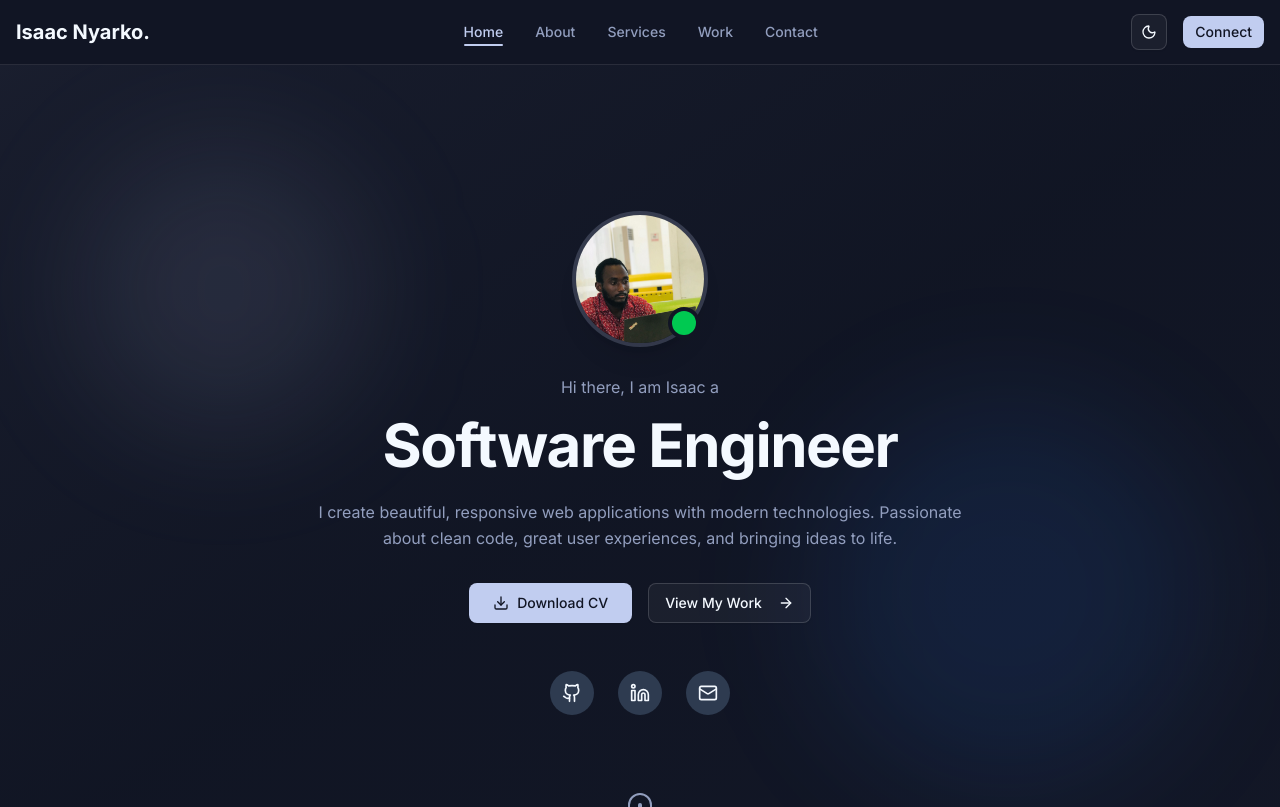
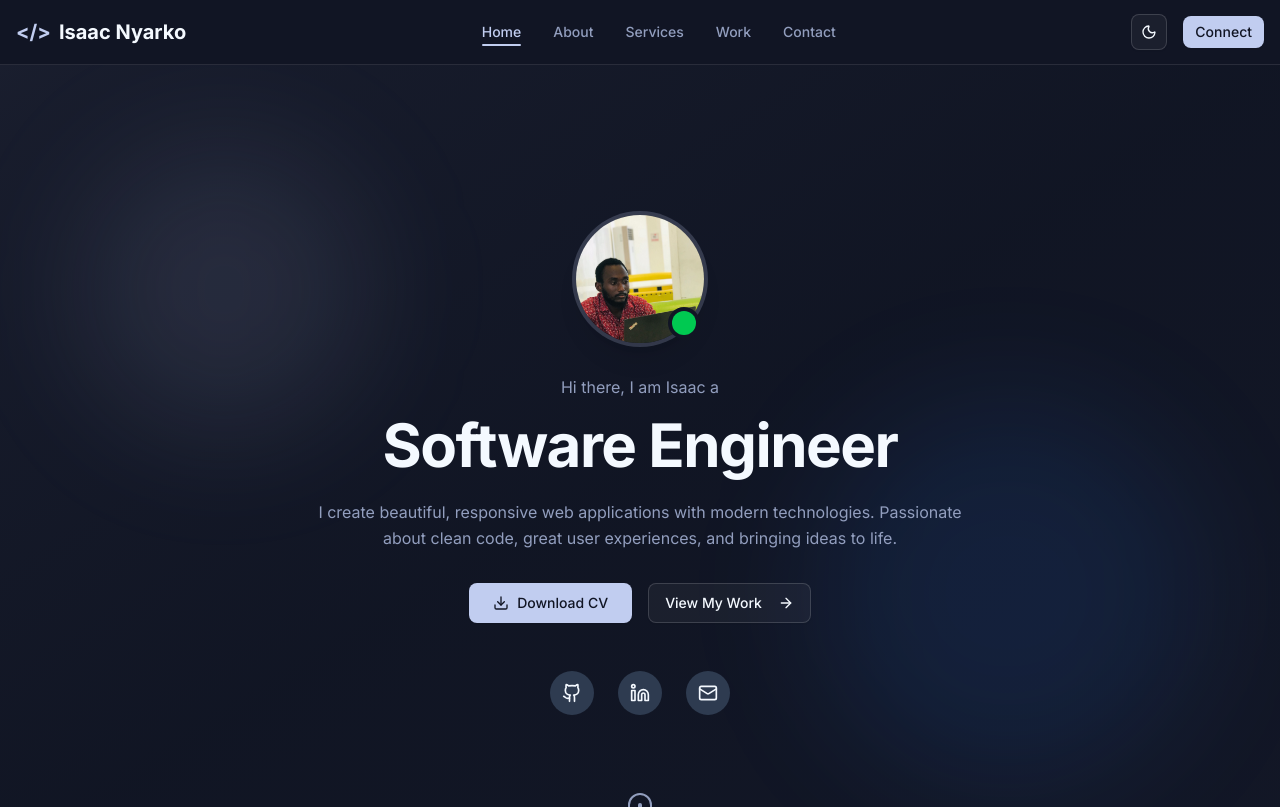
Before and after one commit to nyarko-i/portfolioProject, a Next.js app: page / in a window 1280 px wide. Shown: the top 807 px of the page. Built offline with nearby package versions, Linux system fonts and the light colour scheme.

Commit message:
logo under header component updated

```diff
--- a/components/header.tsx
+++ b/components/header.tsx
@@ -56,9 +56,10 @@ export default function Header() {
         {/* Logo */}
         <Link
           href="/"
-          className="text-xl font-bold hover:text-primary transition-colors"
+          className="text-xl font-bold hover:text-primary transition-colors flex items-center space-x-2"
         >
-          Isaac Nyarko.
+          <span className="text-primary">{"</>"}</span>
+          <span>Isaac Nyarko</span>
         </Link>
 
         {/* Desktop Navigation */}
```
